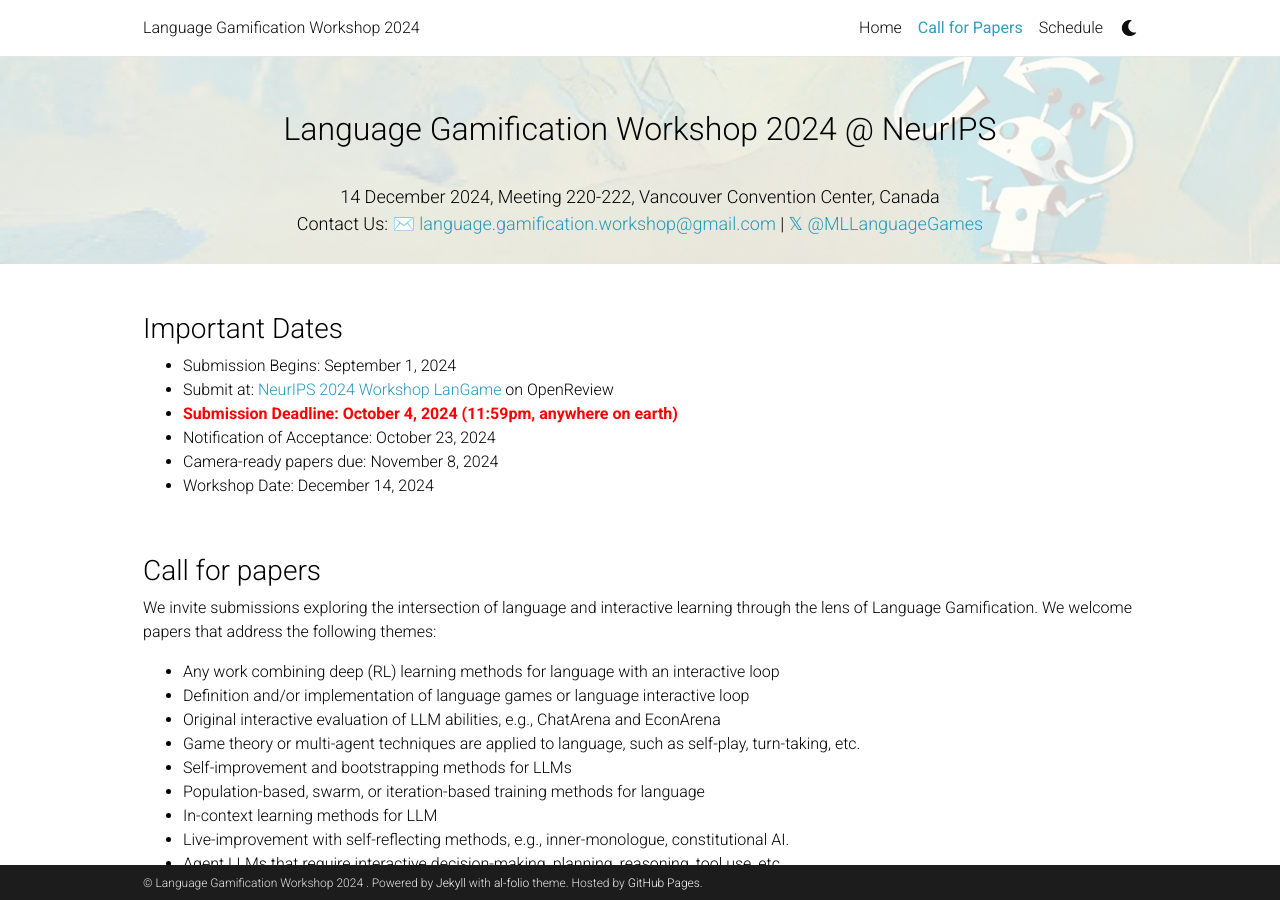
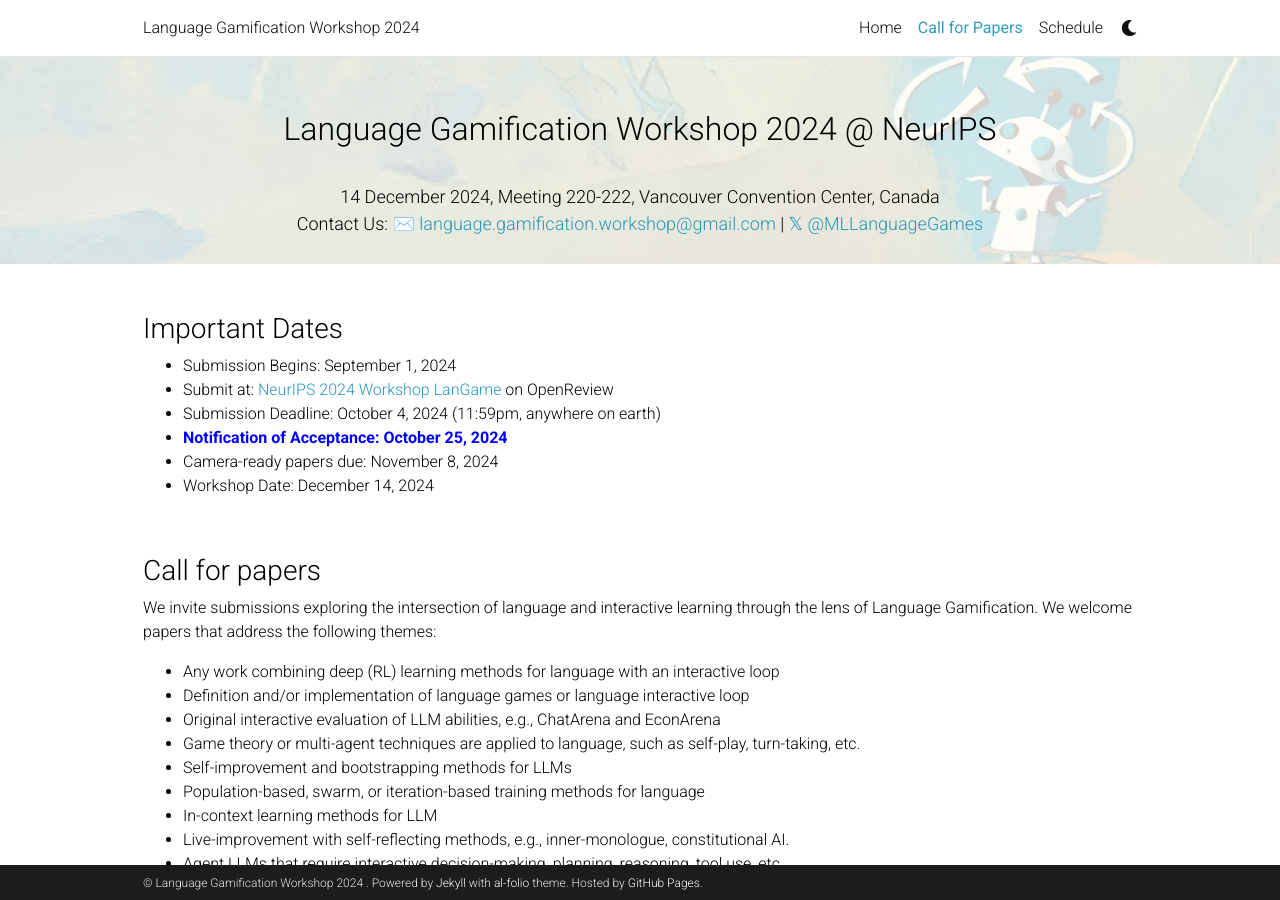
Before and after one commit to opensourcing-foundation-models/opensourcing-foundation-models.github.io, a Jekyll site: the page built from _pages/call_for_paper.md, in a window 1280 px wide and 900 px high. Built offline with Jekyll 4.4.1, drawn with Linux system fonts in a browser that asks for light colours; emoji names are drawn with the system emoji font; comment, search, counter and statistics services are not loaded; a style sheet for code colours, icons or effects is not loaded.

Commit message:
updated Tom G's info and progress

```diff
--- a/_pages/call_for_paper.md
+++ b/_pages/call_for_paper.md
@@ -15,8 +15,8 @@ nav_order: 2
 <!---->
 * Submission Begins: September 1, 2024
 * Submit at: [NeurIPS 2024 Workshop LanGame](https://openreview.net/group?id=NeurIPS.cc/2024/Workshop/LanGame) on OpenReview
-* <span style="color:red;font-weight:bold;"> Submission Deadline: October 4, 2024 (11:59pm, anywhere on earth)</span>
-* Notification of Acceptance: October 23, 2024
+* Submission Deadline: October 4, 2024 (11:59pm, anywhere on earth)
+* <span style="color:blue;font-weight:bold;"> Notification of Acceptance: October 25, 2024</span>
 * Camera-ready papers due: November 8, 2024
 * Workshop Date: December 14, 2024
 
```
Also changed, not shown: _pages/home.md (+1 -1 lines).
